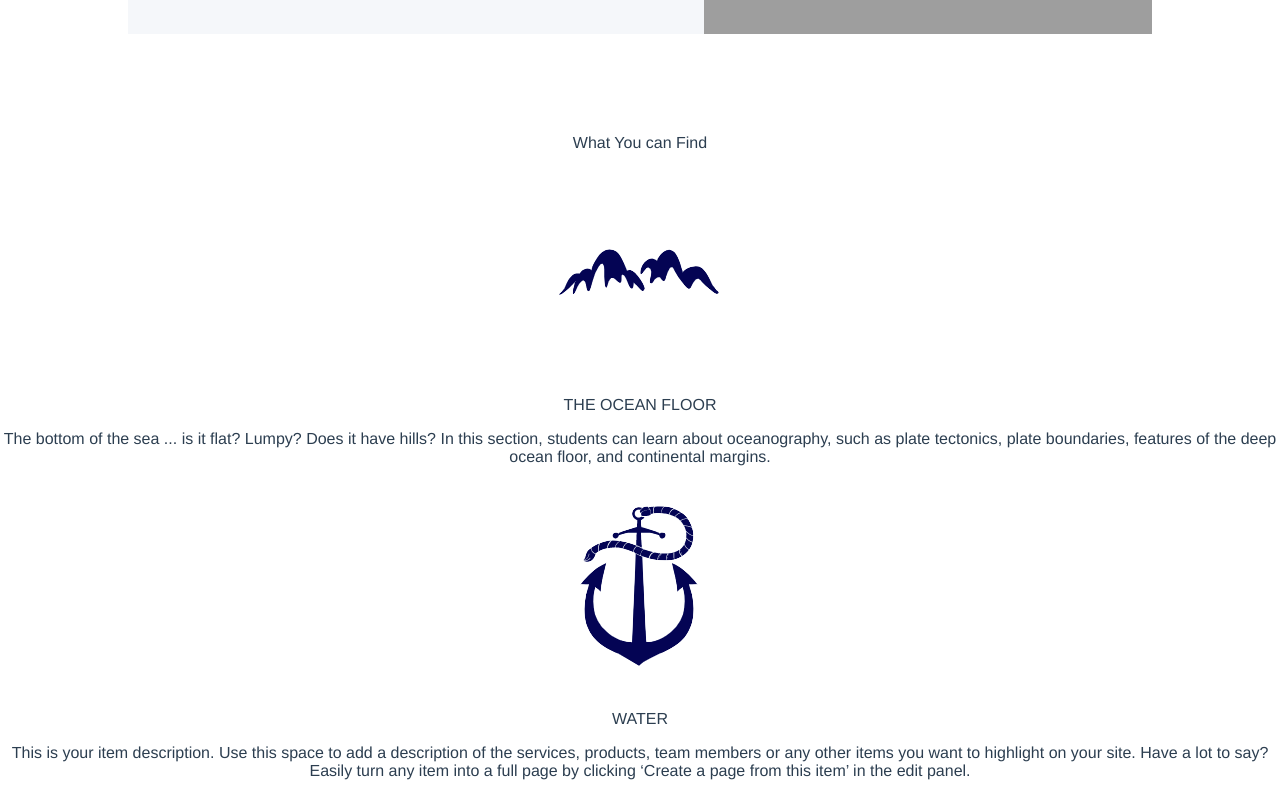
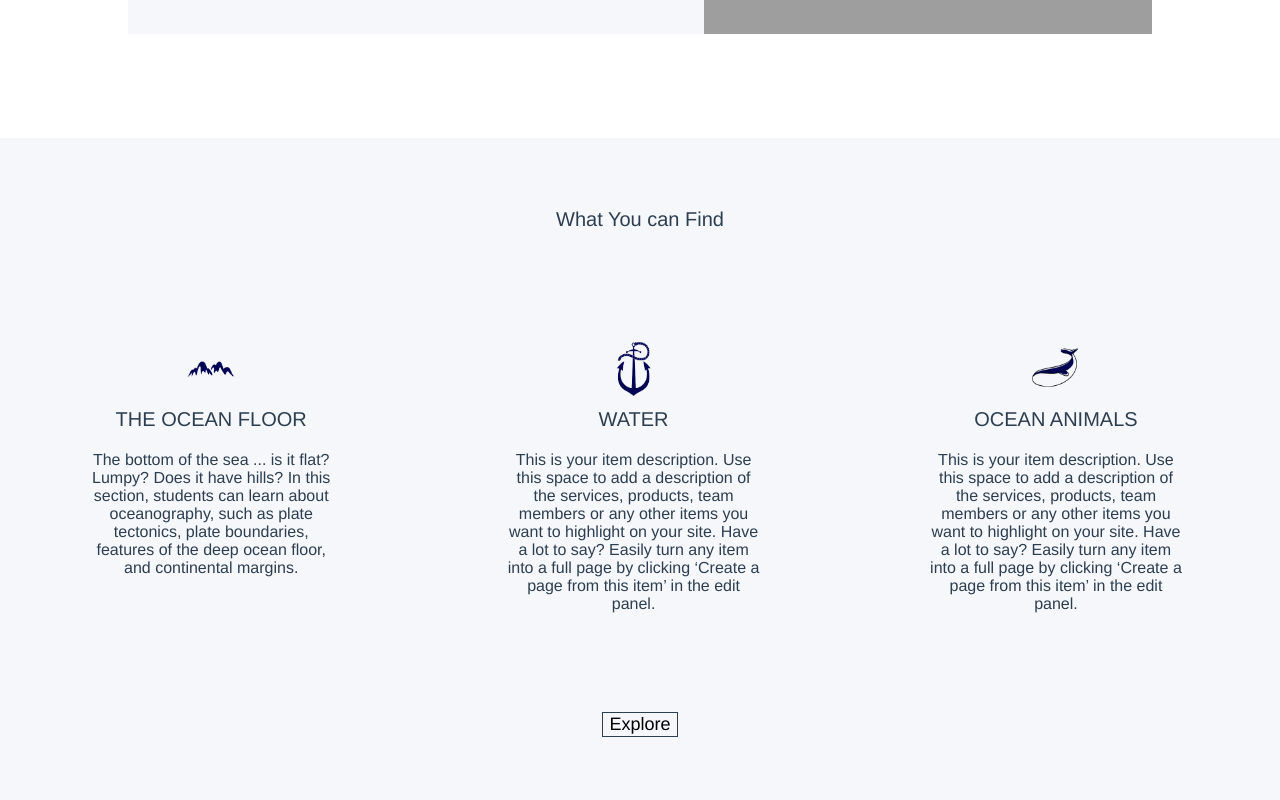
Before and after one commit to DallytheDuck/The-Marine-Journal, a Vue app: page / in a window 1280 px wide. Shown: the part 1460-2260 px from the top of the page. Built offline with nearby package versions, Linux system fonts and the light colour scheme; grey boxes are pictures that could not be loaded.

Commit message:
Completed Overview section

```diff
--- a/src/components/Overview.vue
+++ b/src/components/Overview.vue
@@ -1,13 +1,13 @@
 /* eslint-disable max-len */
 <template>
-    <div>
+    <div id="bigbox">
         <div>
-            <p>What You can Find</p>
+            <p id="smalltitle">What You can Find</p>
         </div>
-        <div>
-            <img src="../assets/seafloor-vector.png" alt="Seafloor Vector by WIX">
+        <div class="section">
+            <img class="vector" src="../assets/seafloor-vector.png" alt="Seafloor Vector by WIX">
             <div>
-                <p>THE OCEAN FLOOR</p>
+                <p class="subtitles">THE OCEAN FLOOR</p>
             </div>
             <div>
                 <p>The bottom of the sea ... is it flat? Lumpy? Does it have hills?
@@ -15,10 +15,10 @@
                     plate boundaries, features of the deep ocean floor, and continental margins.</p>
             </div>
         </div>
-        <div>
-            <img src="../assets/anchor-vector.png" alt="Anchor Vector by WIX">
+        <div class="section">
+            <img class="vector" src="../assets/anchor-vector.png" alt="Anchor Vector by WIX">
             <div>
-                <p>WATER</p>
+                <p class="subtitles">WATER</p>
             </div>
             <div>
                <p>This is your item description. Use this space to add a description of the services,
@@ -26,10 +26,10 @@
                     Easily turn any item into a full page by clicking ‘Create a page from this item’ in the edit panel.</p>
             </div>
         </div>
-        <div>
-            <img src="../assets/whale-vector.png" alt="Whale Vector by WIX">
+        <div class="section">
+            <img class="vector" src="../assets/whale-vector.png" alt="Whale Vector by WIX">
             <div>
-                <p>OCEAN ANIMALS</p>
+                <p class="subtitles">OCEAN ANIMALS</p>
             </div>
             <div>
                 <p>This is your item description. Use this space to add a description of the services,
@@ -38,7 +38,7 @@
             </div>
         </div>
         <div>
-            <p>Explore</p>
+            <button id="explorebutton">Explore</button>
         </div>
     </div>
 </template>
@@ -55,4 +55,34 @@ export default {
 
 <!-- Add "scoped" attribute to limit CSS to this component only -->
 <style scoped>
+.subtitles {
+    font-size: 20px;
+    margin-top: 0px;
+}
+.vector {
+    width: 70px;
+    height: 70px;
+}
+.section {
+    width: 20vw;
+    float: left;
+    padding: 6.5vw;
+}
+#bigbox {
+    background-color: rgb( 245, 247, 250);
+}
+#smalltitle {
+    padding-top:70px;
+    font-size: 20px;
+}
+#explorebutton {
+    border-color: #2c3e50;
+    border-width: 1px;
+    border-style: solid;
+    font-size: 18px;
+    font-family: Avenir, Helvetica, Arial, sans-serif;
+    background-color: rgb( 245, 247, 250);
+    padding: 7px, 5px, 7px, 5px;
+    margin-bottom: 70px;
+}
 </style>
```
